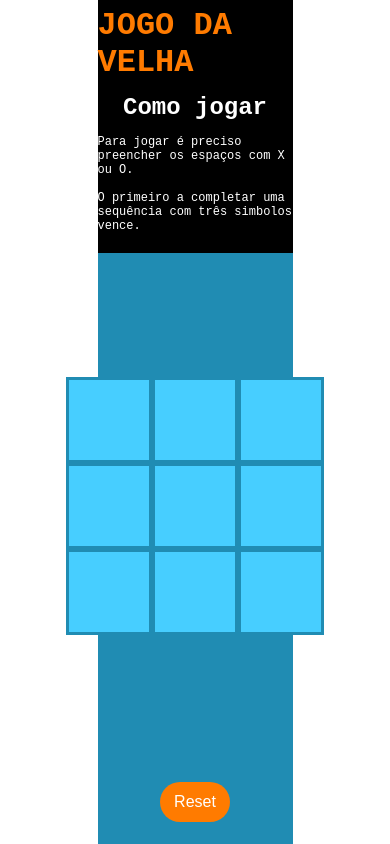
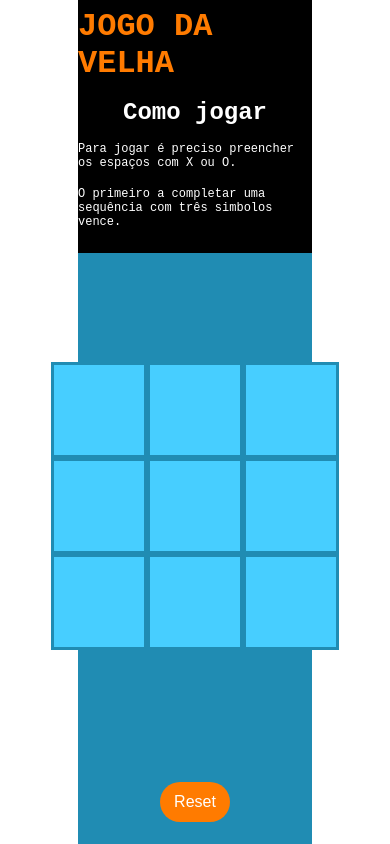
Before and after one commit to hiago-buzz/405-jogo-da-velha, a plain HTML site: page index.html in a window 390 px wide. Drawn offline with Linux system fonts and the light colour scheme.

Commit message:
criar media tablet

```diff
--- a/style.css
+++ b/style.css
@@ -91,11 +91,32 @@ footer button{
 
     header section div{
 
-        width: 80px;
-        height: 80px;
+        width: 90px;
+        height: 90px;
 
     }
 
 }
 
-@media ()
+@media (max-width: 886px){
+    nav{
+        width: 60%;
+
+    }
+
+    header{
+        width: 60%;
+    }
+
+    header section div{
+
+        width: 90px;
+        height: 90px;
+
+    }
+
+    footer{
+        width: 60%;
+    }
+
+}
```
